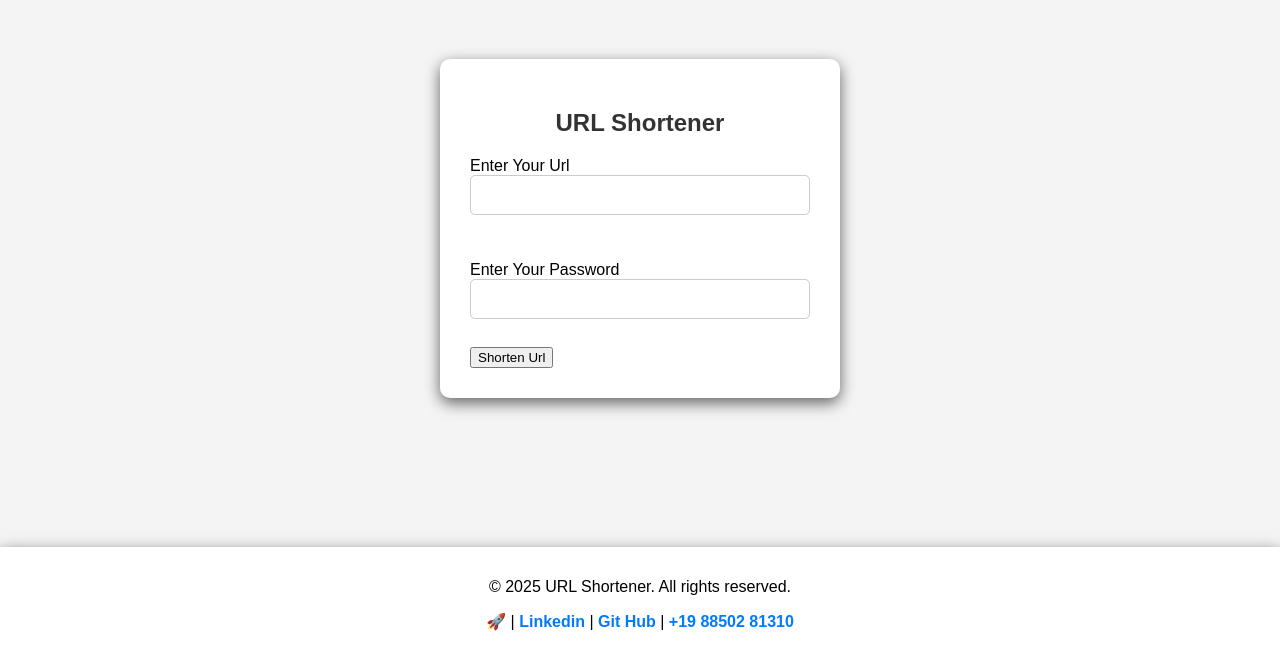
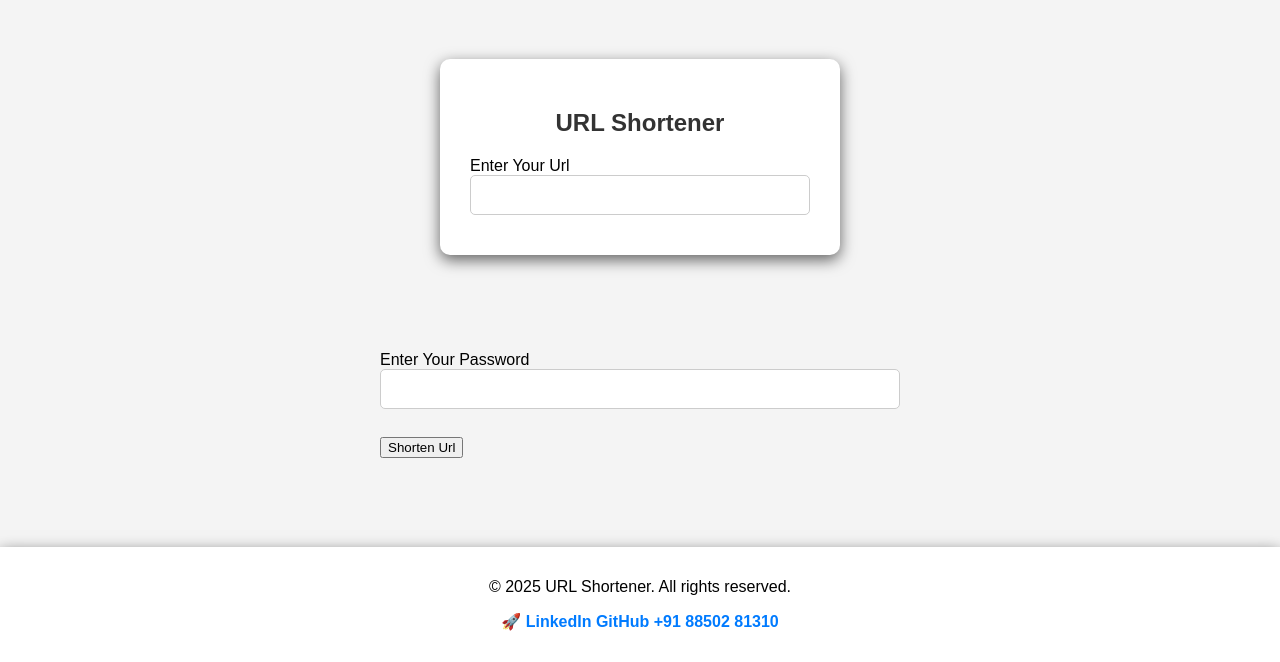
Before and after one commit to maazsiddiqui79/URL-Shortner-Python, a Flask app: page / in a window 1280 px wide. Shown: the part 138-800 px from the top of the page. Run offline with Flask 3, Linux system fonts and the light colour scheme; some libraries are stand-ins or nearby versions.

Commit message:
Update index.html

```diff
--- a/api/templates/index.html
+++ b/api/templates/index.html
@@ -78,9 +78,14 @@
 </head>
 <body>
 
-  <header>
-    <a href="/delete" class="nav-link">Delete Existing URL</a>
+  <header class="text-center py-3 bg-white shadow-sm">
+  <a href="/delete" class="nav-link d-inline-block">Delete Existing URL</a>
 </header>
+
+  <div class="container">
+     <div class="row justify-content-center">
+
+       <div class="col-12 col-md-8 col-lg-5">
 
          <div class="shortener-box">
            <h2>URL Shortener</h2>
@@ -114,6 +119,9 @@
           </div>
           {% endfor %} {% endif %} {% endwith %}
         </div>
+      </div>
+     </div>
+    </div>
 
 
 
@@ -130,25 +138,17 @@
     {% endif %}
   </div>
 
-  <footer>
-      <p>&copy; 2025 URL Shortener. All rights reserved.</p>
-      <p>
-        <a
-          class="nav-link-footer"
-          href="https://go-todo-task.vercel.app/"
-          target="_blank"
-          >🚀</a
-        > | <a
-          class="nav-link-footer"
-          href="https://www.linkedin.com/in/siddiqui-maazzz/"
-          >Linkedin</a
-        > | <a class="nav-link-footer" href="https://github.com/maazsiddiqui79"
-          >Git Hub</a
-        > | <a href="tel:+91 8850281310" class="nav-link-footer"
-          >+19 88502 81310</a
-        >
+
+  <footer class="text-center py-3 bg-white shadow-sm">
+  <p class="mb-1">&copy; 2025 URL Shortener. All rights reserved.</p>
+  <p class="mb-0">
+    <a class="nav-link-footer me-2" href="https://go-todo-task.vercel.app/" target="_blank">🚀</a>
+    <a class="nav-link-footer me-2" href="https://www.linkedin.com/in/siddiqui-maazzz/">LinkedIn</a>
+    <a class="nav-link-footer me-2" href="https://github.com/maazsiddiqui79">GitHub</a>
+    <a class="nav-link-footer" href="tel:+91 8850281310">+91 88502 81310</a>
   </p>
 </footer>
 
+
 </body>
 </html>
```
Lines whose indentation alone changed are shown as unchanged.
